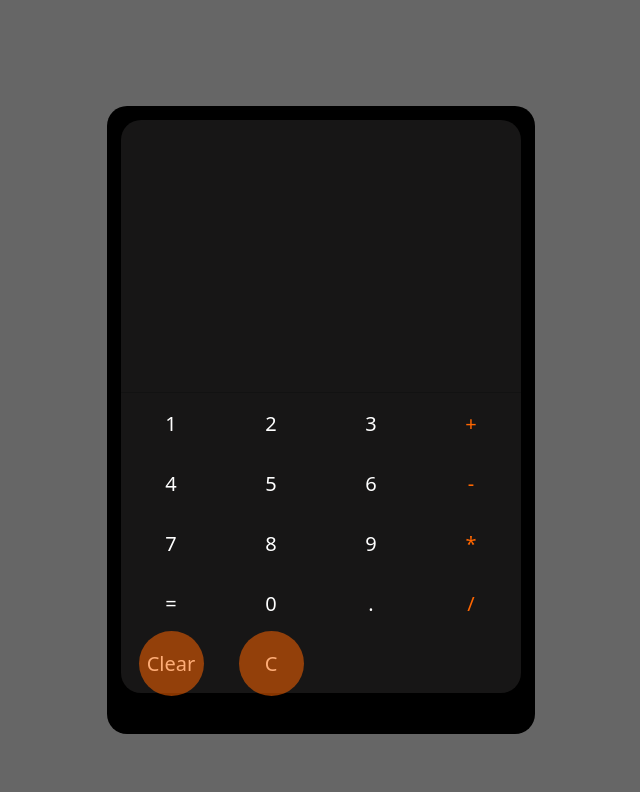
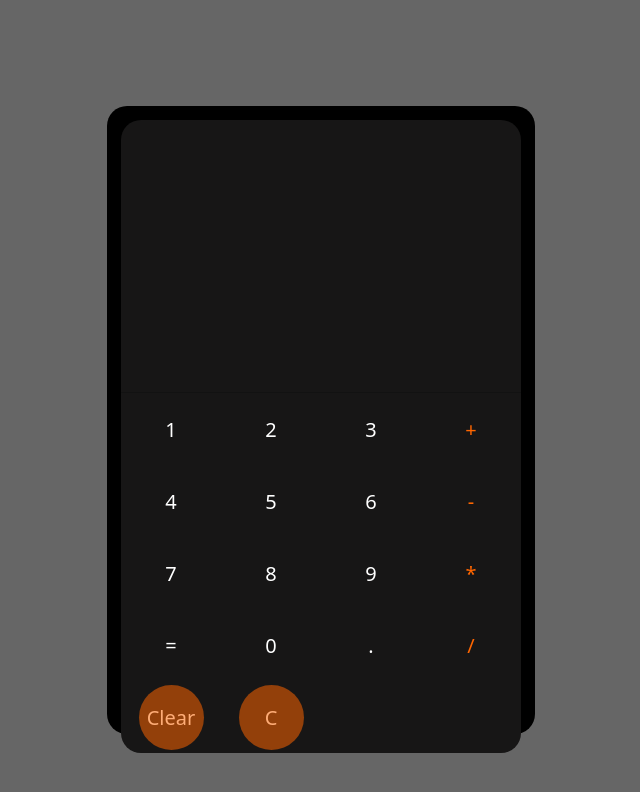
Before and after one commit to KritiusOne/Calculadora-REACT, a React (Create React App) app: page / in a window 1280 px wide. Shown: the top 792 px of the page, without its empty margins (319-959 px from the left). Built offline with nearby package versions, Linux system fonts and the light colour scheme; the HTML template or start-up script is replaced by a standard one.

Commit message:
mejora de la altura

```diff
--- a/src/STYLE-SHEET/boton.css
+++ b/src/STYLE-SHEET/boton.css
@@ -1,5 +1,5 @@
 .app-calc-keypad{
-	height: 50%;
+	height: 60%;
 	display: grid;
 	grid-template-columns: repeat(4, 1fr);
 	grid-template-rows: repeat(5, 1fr);
```
